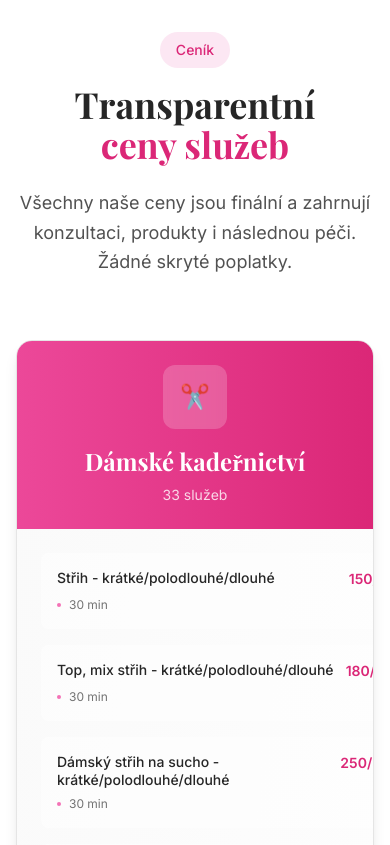
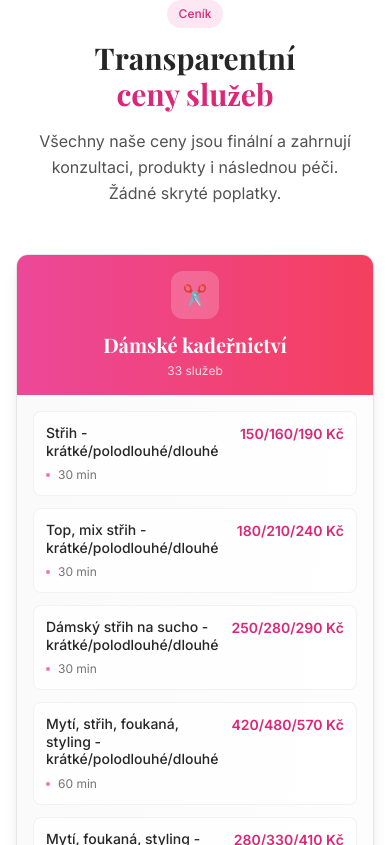
Before and after one commit to marcelrezkova/kadernictvihelena, a React (Vite) app: page / in a window 390 px wide. Shown: the part 9719-10564 px from the top of the page. Built offline with nearby package versions, Linux system fonts and the light colour scheme.

Commit message:
Fully responsive pricing layout for all screen sizes

```diff
--- a/src/components/Pricing.tsx
+++ b/src/components/Pricing.tsx
@@ -8,7 +8,8 @@ const Pricing: React.FC = () => {
   const pricingData = [
     {
       category: 'Dámské kadeřnictví',
-      icon: 'Scissors',
+      icon: '✂️',
+      color: 'from-pink-500 to-rose-500',
       services: [
         { name: 'Střih - krátké/polodlouhé/dlouhé', price: '150/160/190 Kč', duration: '30 min' },
         { name: 'Top, mix střih - krátké/polodlouhé/dlouhé', price: '180/210/240 Kč', duration: '30 min' },
@@ -47,7 +48,8 @@ const Pricing: React.FC = () => {
     },
     {
       category: 'Pánské kadeřnictví',
-      icon: 'Users',
+      icon: '👨',
+      color: 'from-blue-500 to-indigo-500',
       services: [
         { name: 'Pánský střih', price: '250 Kč', duration: '30 min' },
         { name: 'Střih strojkem', price: '200 Kč', duration: '20 min' },
@@ -60,7 +62,8 @@ const Pricing: React.FC = () => {
     },
     {
       category: 'Dětské kadeřnictví',
-      icon: 'Heart',
+      icon: '👶',
+      color: 'from-green-500 to-emerald-500',
       services: [
         { name: 'Dětský střih', price: '200 Kč', duration: '20 min' },
         { name: 'Mytí vlasů', price: '50 Kč', duration: '10 min' },
@@ -77,61 +80,60 @@ const Pricing: React.FC = () => {
   };
 
   return (
-    <section id="pricing" className="py-20 bg-white dark:bg-neutral-900">
-      <div className="container mx-auto px-4">
+    <section id="pricing" className="py-12 sm:py-16 lg:py-20 bg-white dark:bg-neutral-900">
+      <div className="container mx-auto px-4 sm:px-6 lg:px-8">
         <div ref={ref} className={`transition-all duration-1000 ${
           isVisible ? 'opacity-100 translate-y-0' : 'opacity-0 translate-y-10'
         }`}>
           {/* Section Header */}
-          <div className="text-center mb-16">
-            <span className="inline-block px-4 py-2 bg-primary-100 dark:bg-primary-900/30 rounded-full text-primary-600 dark:text-primary-400 text-sm font-inter font-medium mb-4">
+          <div className="text-center mb-12 sm:mb-16">
+            <span className="inline-block px-3 py-1.5 sm:px-4 sm:py-2 bg-primary-100 dark:bg-primary-900/30 rounded-full text-primary-600 dark:text-primary-400 text-xs sm:text-sm font-inter font-medium mb-3 sm:mb-4">
               Ceník
             </span>
-            <h2 className="font-playfair font-bold text-4xl md:text-5xl text-neutral-800 dark:text-white mb-6">
+            <h2 className="font-playfair font-bold text-3xl sm:text-4xl lg:text-5xl text-neutral-800 dark:text-white mb-4 sm:mb-6">
               Transparentní
               <span className="block text-primary-600 dark:text-primary-400">ceny služeb</span>
             </h2>
-            <p className="text-lg text-neutral-600 dark:text-neutral-300 max-w-3xl mx-auto font-inter leading-relaxed">
+            <p className="text-base sm:text-lg text-neutral-600 dark:text-neutral-300 max-w-2xl lg:max-w-3xl mx-auto font-inter leading-relaxed px-4">
               Všechny naše ceny jsou finální a zahrnují konzultaci, produkty i následnou péči.
               Žádné skryté poplatky.
             </p>
           </div>
 
           {/* Services Pricing */}
-          <div className="space-y-12 mb-20">
+          <div className="space-y-8 sm:space-y-12 mb-16 sm:mb-20">
             {pricingData.map((category, categoryIndex) => (
               <div
                 key={category.category}
-                className={`bg-gradient-to-br from-neutral-50 to-white dark:from-neutral-800 dark:to-neutral-900 rounded-2xl shadow-lg border border-neutral-200 dark:border-neutral-700 hover:shadow-xl transition-all duration-300 overflow-hidden ${
+                className={`bg-gradient-to-br from-neutral-50 to-white dark:from-neutral-800 dark:to-neutral-900 rounded-xl sm:rounded-2xl shadow-lg border border-neutral-200 dark:border-neutral-700 hover:shadow-xl transition-all duration-300 overflow-hidden ${
                   isVisible ? 'animate-fade-in-up' : ''
                 }`}
                 style={{ animationDelay: `${categoryIndex * 100}ms` }}
               >
                 {/* Category Header */}
-                <div className="bg-gradient-to-r from-primary-500 to-primary-600 p-6 text-center">
-                  <div className="w-16 h-16 bg-white/20 backdrop-blur-sm rounded-xl flex items-center justify-center mx-auto mb-4">
-                    {category.icon === 'Scissors' && <span className="text-white text-2xl">✂️</span>}
-                    {category.icon === 'Users' && <span className="text-white text-2xl">👨</span>}
-                    {category.icon === 'Heart' && <span className="text-white text-2xl">👶</span>}
+                <div className={`bg-gradient-to-r ${category.color} p-4 sm:p-6 text-center`}>
+                  <div className="w-12 h-12 sm:w-16 sm:h-16 bg-white/20 backdrop-blur-sm rounded-xl flex items-center justify-center mx-auto mb-3 sm:mb-4">
+                    <span className="text-white text-xl sm:text-2xl">{category.icon}</span>
                   </div>
-                  <h3 className="font-playfair font-bold text-2xl text-white mb-2">
+                  <h3 className="font-playfair font-bold text-xl sm:text-2xl text-white mb-1 sm:mb-2">
                     {category.category}
                   </h3>
-                  <p className="text-white/80 font-inter text-sm">
+                  <p className="text-white/80 font-inter text-xs sm:text-sm">
                     {category.services.length} služeb
                   </p>
                 </div>
 
-                {/* Services Grid */}
-                <div className="p-6">
-                  <div className="grid gap-4 lg:grid-cols-2 xl:grid-cols-3">
+                {/* Services List */}
+                <div className="p-4 sm:p-6">
+                  {/* Mobile: Stack layout */}
+                  <div className="block sm:hidden space-y-3">
                     {category.services.map((service, serviceIndex) => (
                       <div
                         key={serviceIndex}
-                        className="bg-white/50 dark:bg-neutral-700/50 rounded-lg p-4 hover:bg-white/80 dark:hover:bg-neutral-700/80 transition-colors"
+                        className="bg-white/70 dark:bg-neutral-700/50 rounded-lg p-3 border border-neutral-200/50 dark:border-neutral-600/50"
                       >
                         <div className="flex justify-between items-start mb-2">
-                          <div className="flex-1 pr-3">
+                          <div className="flex-1 pr-2">
                             <div className="font-inter font-medium text-sm text-neutral-800 dark:text-white leading-tight">
                               {service.name}
                             </div>
@@ -140,12 +142,45 @@ const Pricing: React.FC = () => {
                             {service.price}
                           </div>
                         </div>
-                        <div className="text-xs text-neutral-500 dark:text-neutral-400 flex items-center">
-                          <span className="w-1 h-1 bg-primary-400 rounded-full mr-2"></span>
-                          {service.duration}
-                        </div>
+                        {service.duration && (
+                          <div className="text-xs text-neutral-500 dark:text-neutral-400 flex items-center">
+                            <span className="w-1 h-1 bg-primary-400 rounded-full mr-2"></span>
+                            {service.duration}
+                          </div>
+                        )}
                       </div>
                     ))}
+                  </div>
+
+                  {/* Tablet & Desktop: Grid layout */}
+                  <div className="hidden sm:block">
+                    <div className="grid gap-3 sm:gap-4 sm:grid-cols-1 md:grid-cols-2 lg:grid-cols-2 xl:grid-cols-3 2xl:grid-cols-4">
+                      {category.services.map((service, serviceIndex) => (
+                        <div
+                          key={serviceIndex}
+                          className="bg-white/70 dark:bg-neutral-700/50 rounded-lg p-3 sm:p-4 hover:bg-white/90 dark:hover:bg-neutral-700/70 transition-colors border border-neutral-200/50 dark:border-neutral-600/50 hover:border-neutral-300 dark:hover:border-neutral-500"
+                        >
+                          <div className="flex flex-col h-full">
+                            <div className="flex-1 mb-2">
+                              <div className="font-inter font-medium text-xs sm:text-sm text-neutral-800 dark:text-white leading-tight">
+                                {service.name}
+                              </div>
+                            </div>
+                            <div className="flex items-center justify-between">
+                              <div className="font-inter font-bold text-primary-600 dark:text-primary-400 text-xs sm:text-sm">
+                                {service.price}
+                              </div>
+                              {service.duration && (
+                                <div className="text-xs text-neutral-500 dark:text-neutral-400 flex items-center ml-2">
+                                  <span className="w-1 h-1 bg-primary-400 rounded-full mr-1"></span>
+                                  {service.duration}
+                                </div>
+                              )}
+                            </div>
+                          </div>
+                        </div>
+                      ))}
+                    </div>
                   </div>
                 </div>
               </div>
@@ -153,48 +188,104 @@ const Pricing: React.FC = () => {
           </div>
 
           {/* Additional Info */}
-          <div className="bg-gradient-to-r from-primary-50 to-secondary-50 dark:from-primary-900/20 dark:to-secondary-900/20 rounded-3xl p-8 md:p-12 max-w-6xl mx-auto">
+          <div className="bg-gradient-to-r from-primary-50 to-secondary-50 dark:from-primary-900/20 dark:to-secondary-900/20 rounded-2xl sm:rounded-3xl p-6 sm:p-8 lg:p-12 max-w-7xl mx-auto">
             <div className="text-center">
-              <h3 className="font-playfair font-bold text-2xl text-neutral-800 dark:text-white mb-6">
+              <h3 className="font-playfair font-bold text-xl sm:text-2xl lg:text-3xl text-neutral-800 dark:text-white mb-6 sm:mb-8">
                 Důležité informace
               </h3>
-              <div className="grid md:grid-cols-3 gap-8 text-left">
-                <div className="bg-white/60 dark:bg-neutral-800/60 backdrop-blur-sm rounded-xl p-6">
-                  <div className="w-12 h-12 bg-gradient-to-br from-primary-400 to-primary-600 rounded-xl flex items-center justify-center mx-auto mb-4">
-                    <span className="text-white text-xl">📅</span>
+
+              {/* Mobile: Stack layout */}
+              <div className="block sm:hidden space-y-6">
+                <div className="bg-white/60 dark:bg-neutral-800/60 backdrop-blur-sm rounded-xl p-4 text-left">
+                  <div className="w-10 h-10 bg-gradient-to-br from-primary-400 to-primary-600 rounded-lg flex items-center justify-center mb-3">
+                    <span className="text-white text-lg">📅</span>
                   </div>
-                  <h4 className="font-inter font-semibold text-neutral-800 dark:text-white mb-2">
+                  <h4 className="font-inter font-semibold text-neutral-800 dark:text-white mb-2 text-sm">
                     Rezervace a stornovací podmínky
                   </h4>
-                  <p className="text-sm text-neutral-600 dark:text-neutral-300 leading-relaxed">
+                  <p className="text-xs text-neutral-600 dark:text-neutral-300 leading-relaxed">
                     Rezervace lze stornovat do 24 hodin před termínem zdarma.
                     Později účtujeme 50% z ceny služby.
                   </p>
                 </div>
-                <div className="bg-white/60 dark:bg-neutral-800/60 backdrop-blur-sm rounded-xl p-6">
-                  <div className="w-12 h-12 bg-gradient-to-br from-primary-400 to-primary-600 rounded-xl flex items-center justify-center mx-auto mb-4">
-                    <span className="text-white text-xl">💳</span>
+
+                <div className="bg-white/60 dark:bg-neutral-800/60 backdrop-blur-sm rounded-xl p-4 text-left">
+                  <div className="w-10 h-10 bg-gradient-to-br from-primary-400 to-primary-600 rounded-lg flex items-center justify-center mb-3">
+                    <span className="text-white text-lg">💳</span>
                   </div>
-                  <h4 className="font-inter font-semibold text-neutral-800 dark:text-white mb-2">
+                  <h4 className="font-inter font-semibold text-neutral-800 dark:text-white mb-2 text-sm">
                     Platební možnosti
                   </h4>
-                  <p className="text-sm text-neutral-600 dark:text-neutral-300 leading-relaxed">
+                  <p className="text-xs text-neutral-600 dark:text-neutral-300 leading-relaxed">
                     Přijímáme hotovost, platební karty i bezhotovostní převod.
                     Stravenky bohužel nepřijímáme.
                   </p>
                 </div>
-                <div className="bg-white/60 dark:bg-neutral-800/60 backdrop-blur-sm rounded-xl p-6">
-                  <div className="w-12 h-12 bg-gradient-to-br from-primary-400 to-primary-600 rounded-xl flex items-center justify-center mx-auto mb-4">
-                    <span className="text-white text-xl">💬</span>
+
+                <div className="bg-white/60 dark:bg-neutral-800/60 backdrop-blur-sm rounded-xl p-4 text-left">
+                  <div className="w-10 h-10 bg-gradient-to-br from-primary-400 to-primary-600 rounded-lg flex items-center justify-center mb-3">
+                    <span className="text-white text-lg">💬</span>
                   </div>
-                  <h4 className="font-inter font-semibold text-neutral-800 dark:text-white mb-2">
+                  <h4 className="font-inter font-semibold text-neutral-800 dark:text-white mb-2 text-sm">
                     Konzultace
                   </h4>
-                  <p className="text-sm text-neutral-600 dark:text-neutral-300 leading-relaxed">
+                  <p className="text-xs text-neutral-600 dark:text-neutral-300 leading-relaxed">
                     První konzultace je vždy zdarma.
                     Ceny jsou konečné včetně všech služeb.
                   </p>
                 </div>
+              </div>
+
+              {/* Tablet & Desktop: Grid layout */}
+              <div className="hidden sm:grid sm:grid-cols-1 md:grid-cols-3 gap-6 lg:gap-8 text-left">
+                <div className="bg-white/60 dark:bg-neutral-800/60 backdrop-blur-sm rounded-xl p-4 sm:p-6">
+                  <div className="w-10 h-10 sm:w-12 sm:h-12 bg-gradient-to-br from-primary-400 to-primary-600 rounded-xl flex items-center justify-center mx-auto mb-3 sm:mb-4">
+                    <span className="text-white text-lg sm:text-xl">📅</span>
+                  </div>
+                  <h4 className="font-inter font-semibold text-neutral-800 dark:text-white mb-2 text-sm sm:text-base text-center">
+                    Rezervace a stornovací podmínky
+                  </h4>
+                  <p className="text-xs sm:text-sm text-neutral-600 dark:text-neutral-300 leading-relaxed text-center">
+                    Rezervace lze stornovat do 24 hodin před termínem zdarma.
+                    Později účtujeme 50% z ceny služby.
+                  </p>
+                </div>
+
+                <div className="bg-white/60 dark:bg-neutral-800/60 backdrop-blur-sm rounded-xl p-4 sm:p-6">
+                  <div className="w-10 h-10 sm:w-12 sm:h-12 bg-gradient-to-br from-primary-400 to-primary-600 rounded-xl flex items-center justify-center mx-auto mb-3 sm:mb-4">
+                    <span className="text-white text-lg sm:text-xl">💳</span>
+                  </div>
+                  <h4 className="font-inter font-semibold text-neutral-800 dark:text-white mb-2 text-sm sm:text-base text-center">
+                    Platební možnosti
+                  </h4>
+                  <p className="text-xs sm:text-sm text-neutral-600 dark:text-neutral-300 leading-relaxed text-center">
+                    Přijímáme hotovost, platební karty i bezhotovostní převod.
+                    Stravenky bohužel nepřijímáme.
+                  </p>
+                </div>
+
+                <div className="bg-white/60 dark:bg-neutral-800/60 backdrop-blur-sm rounded-xl p-4 sm:p-6">
+                  <div className="w-10 h-10 sm:w-12 sm:h-12 bg-gradient-to-br from-primary-400 to-primary-600 rounded-xl flex items-center justify-center mx-auto mb-3 sm:mb-4">
+                    <span className="text-white text-lg sm:text-xl">💬</span>
+                  </div>
+                  <h4 className="font-inter font-semibold text-neutral-800 dark:text-white mb-2 text-sm sm:text-base text-center">
+                    Konzultace
+                  </h4>
+                  <p className="text-xs sm:text-sm text-neutral-600 dark:text-neutral-300 leading-relaxed text-center">
+                    První konzultace je vždy zdarma.
+                    Ceny jsou konečné včetně všech služeb.
+                  </p>
+                </div>
+              </div>
+
+              {/* CTA Button */}
+              <div className="mt-8 sm:mt-12">
+                <button
+                  onClick={scrollToBooking}
+                  className="w-full sm:w-auto px-6 sm:px-8 py-3 sm:py-4 bg-gradient-to-r from-primary-500 to-primary-600 hover:from-primary-600 hover:to-primary-700 text-white rounded-lg sm:rounded-full font-inter font-semibold transition-all duration-300 transform hover:scale-105 hover:shadow-xl text-sm sm:text-base"
+                >
+                  Objednat se na termín
+                </button>
               </div>
             </div>
           </div>
```
